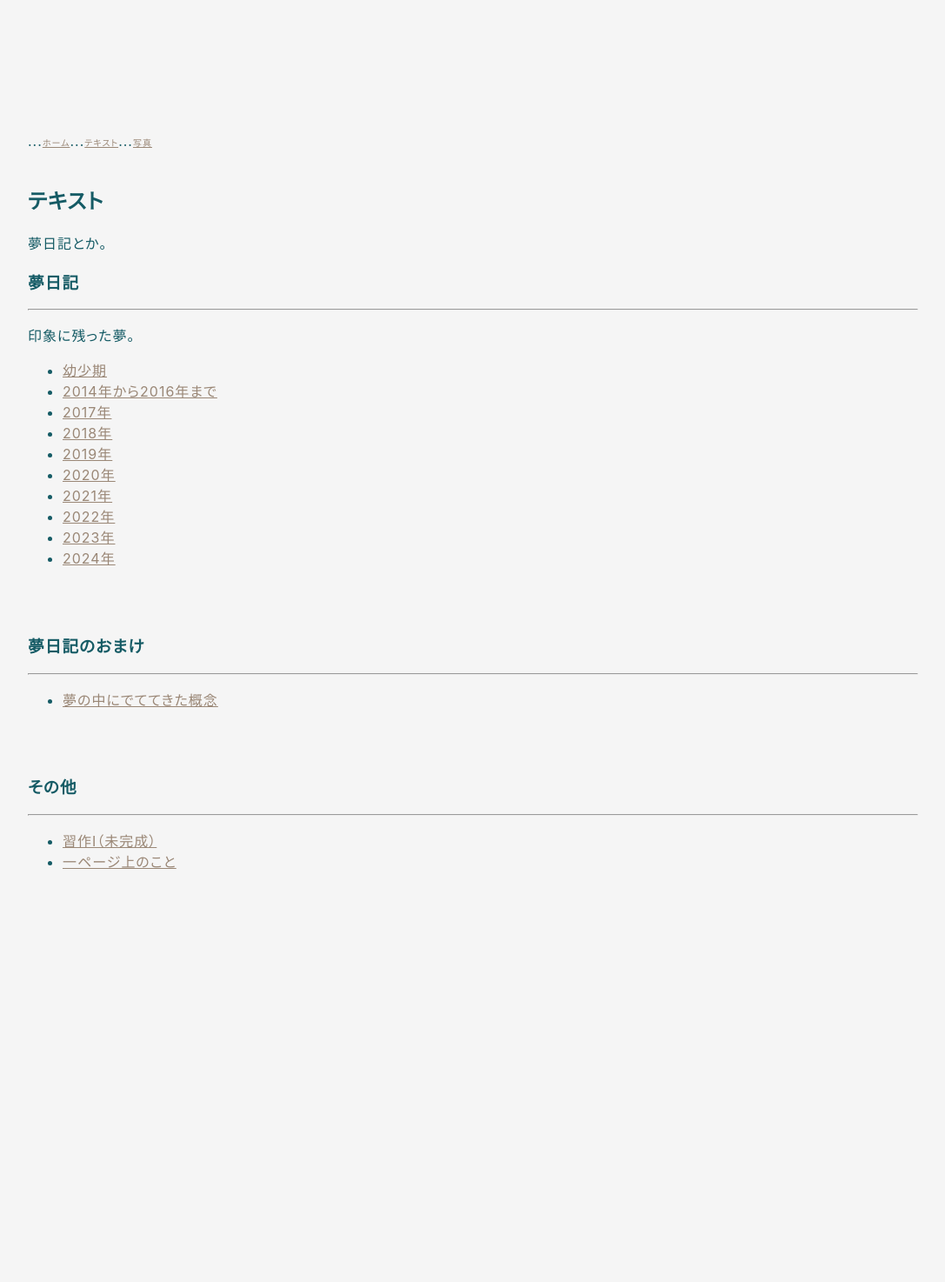
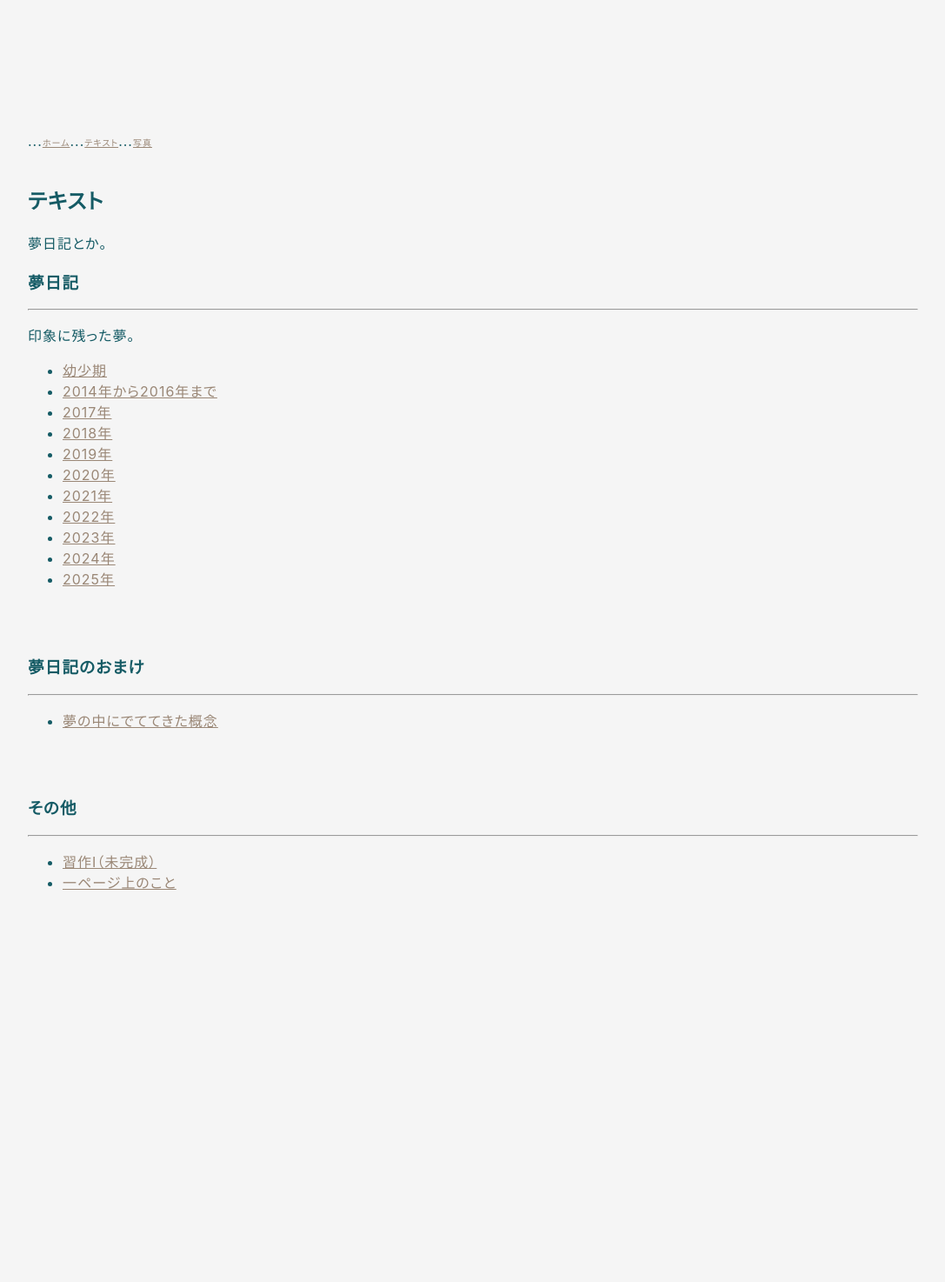
Before and after one commit to hihumi-riku/hihumi-riku.github.io, a Jekyll site: the page built from writings_list.md, in a window 1280 px wide. Shown: the whole page at 87% size, without its empty margins (96-1183 px from the left). Built offline with Jekyll 4.4.1, drawn with Linux system fonts in a browser that asks for light colours; before the commit the page ends 1450 px from its top, so only the background shows below that.

Commit message:
Update writings_list.md

```diff
--- a/writings_list.md
+++ b/writings_list.md
@@ -23,6 +23,7 @@ title: テキスト
 - [2022年](/2023/06/24/dream_2022.html)
 - [2023年](/2023/06/24/dream_2023.html)
 - [2024年](/2024/01/29/dream_2024.html)
+- [2025年](/2026/07/19/dream_2025.html)
 
 <br>
 <br>
```
